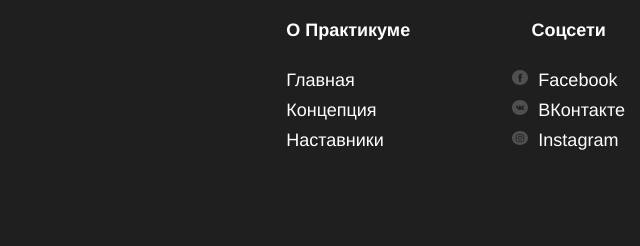
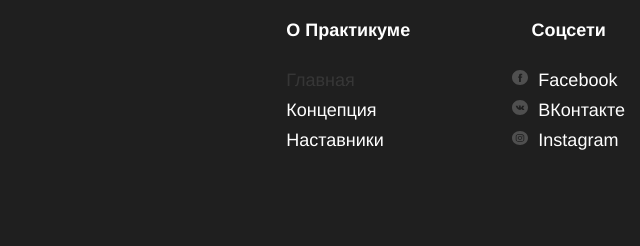
Before and after one commit to KuLIK1989/how-to-learn, a plain HTML site: page index.html in a window 1280 px wide. In both pictures the pointer is over the link "Главная". Shown: the part 7572-7818 px from the top of the page, 591-1231 px from the left. Drawn offline with Linux system fonts and the light colour scheme.

Commit message:
add new folder

```diff
--- a/styles/style.css
+++ b/styles/style.css
@@ -355,7 +355,8 @@
   display:flex;
   flex-direction:column;
   overflow:hidden;
-}.rotation{
+}
+.rotation{
   animation: rotation 20s linear infinite;
 }
 .kaufman__triangle{
@@ -503,6 +504,10 @@
   list-style:none;
   color: white;
   text-decoration:none;
+  transition: opacity 2s linear 0s;
+}
+.footer__column-link:hover{
+  opacity:.1;
 }
 .footer__column_content_info{
   display:flex;
```
Also changed, not shown: page/index.css (added).
